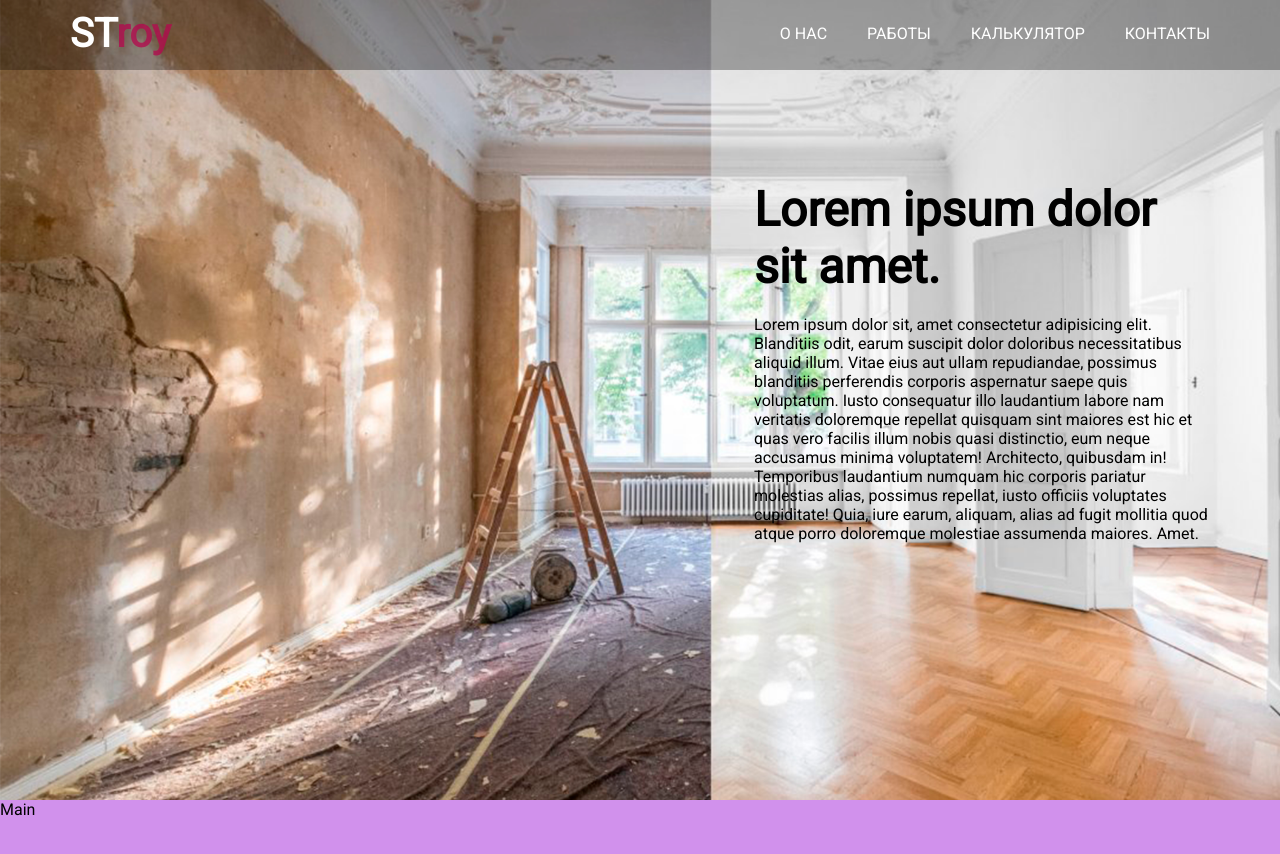
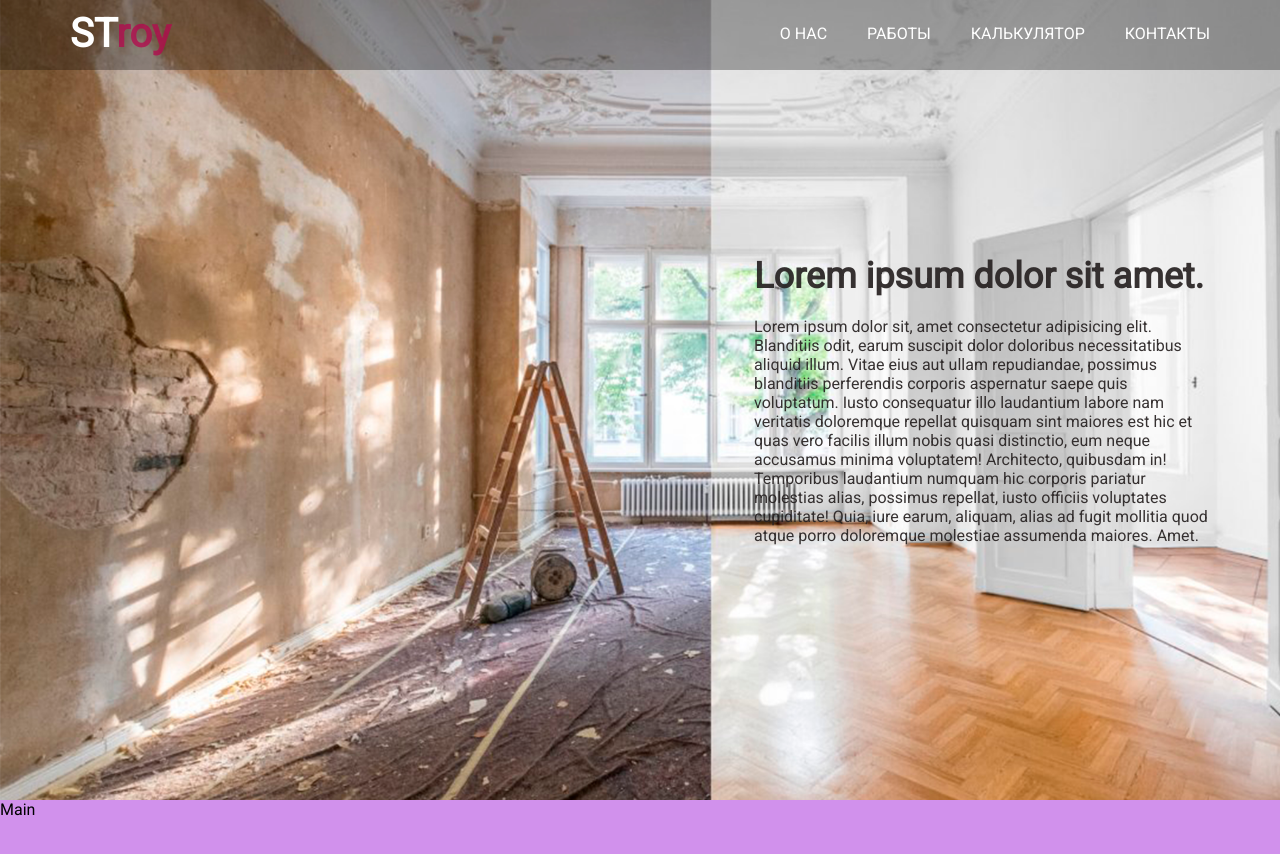
Before and after one commit to dworker863/stroy-site, a Next.js app: page / in a window 1280 px wide. Shown: the top 854 px of the page. Built offline with nearby package versions, Linux system fonts and the light colour scheme.

Commit message:
Header info block all screens

```diff
--- a/components/Sections/Header/StyledHeader.ts
+++ b/components/Sections/Header/StyledHeader.ts
@@ -2,6 +2,8 @@ import styled from 'styled-components';
 
 export const StyledHeader = styled.header`
   position: relative;
+  display: flex;
+  /* align-items: center; */
   height: 100vh;
   background-image: url('images/header-bg.png');
   background-repeat: no-repeat;
@@ -14,16 +16,45 @@ export const StyledHeader = styled.header`
 `;
 
 export const StyledHeaderInfo = styled.div`
+  align-self: center;
   width: 40%;
-  align-self: flex-start;
-  justify-self: flex-end;
   margin-left: auto;
-  transform: translateY(50%);
+  color: ${({ theme }) => theme.colors.fontColor};
+
+  @media (max-width: 1400px) {
+  }
+
+  @media (max-width: 1200px) {
+  }
+
+  @media (max-width: 992px) {
+    width: 60%;
+  }
+
+  @media (max-width: 768px) {
+    width: 100%;
+  }
+
+  @media (max-width: 576px) {
+    font-size: 14px;
+  }
 `;
 
 export const StyledHeaderTitle = styled.h1`
   margin-bottom: 20px;
-  font-size: 48px;
+  font-size: 42px;
+
+  @media (max-width: 1400px) {
+    font-size: 36px;
+  }
+
+  @media (max-width: 1200px) {
+    font-size: 30px;
+  }
+
+  @media (max-width: 576px) {
+    font-size: 26px;
+  }
 `;
 
 export const StyledHeaderDesc = styled.p``;
--- a/components/commonStyles/theme.ts
+++ b/components/commonStyles/theme.ts
@@ -2,7 +2,7 @@ import { DefaultTheme } from 'styled-components';
 
 export const defaultTheme: DefaultTheme = {
   colors: {
-    fontColor: '#262121db',
+    fontColor: '#262121eb',
     primary: '#b20a4ec7',
     secondary: '#458FFD',
   },
```
